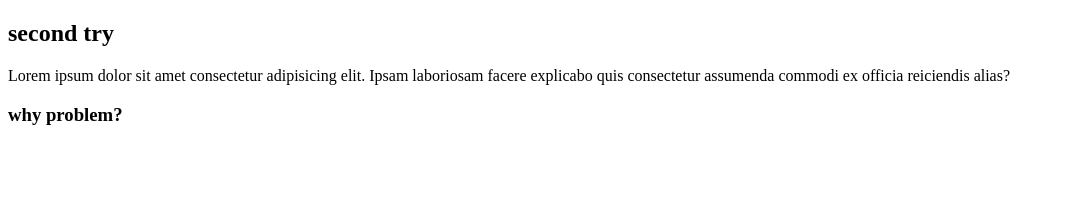
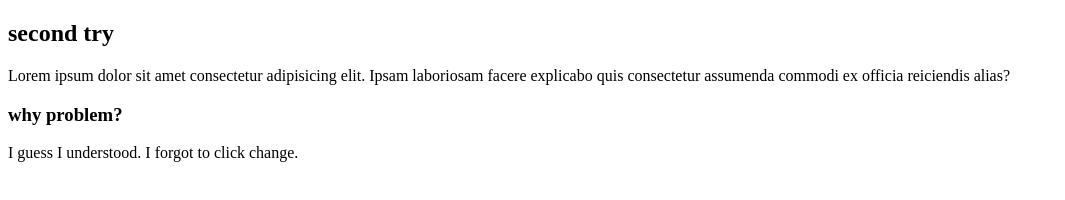
Before and after one commit to novosyolovnv/Git_Minin_3-2, a plain HTML site: page index.html in a window 1280 px wide. Shown: the whole page, without its empty margins (0-1065 px from the left). Drawn offline with Linux system fonts and the light colour scheme.

Commit message:
I understood my mistake

```diff
--- a/index.html
+++ b/index.html
@@ -12,5 +12,6 @@
   <h3>why problem?
 
   </h3>
+  <p>I guess I understood. I forgot to click change.</p>
 </body>
 </html>
```
